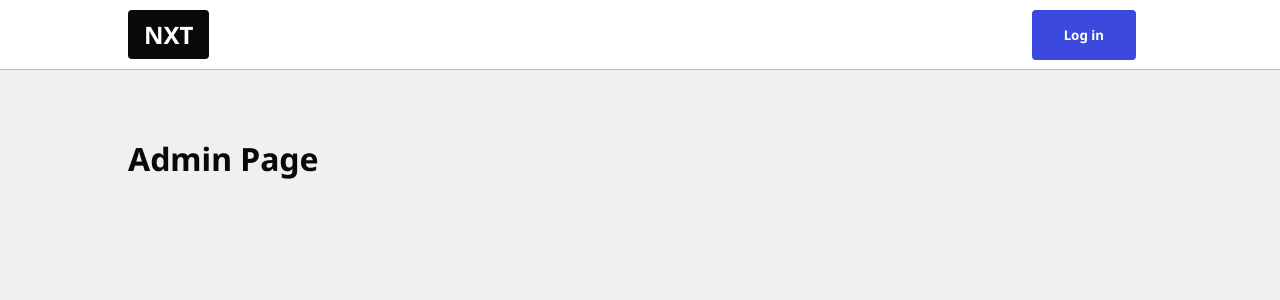
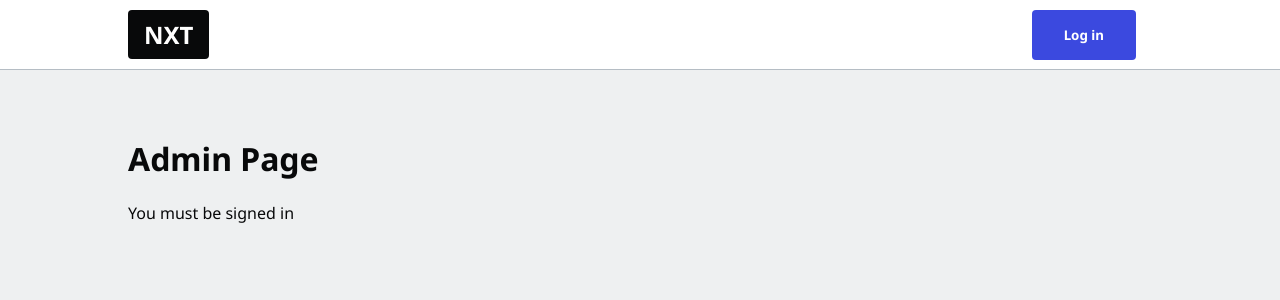
Before and after one commit to RajGM/BlogTech, a Next.js app: page /admin in a window 1280 px wide. Shown: the top 300 px of the page. Built offline with nearby package versions, Linux system fonts and the light colour scheme; no server answers.

Commit message:
AuthCheck component added

```diff
--- /dev/null
+++ b/components/AuthCheck.tsx
@@ -0,0 +1,10 @@
+import Link from 'next/link';
+import { useContext } from 'react';
+import { userContext } from '../lib/context';
+
+// Component's children only shown to logged-in users
+export default function AuthCheck(props) {
+  const { username } = useContext(userContext);
+
+  return username ? props.children : props.fallback || <Link href="/enter">You must be signed in</Link>;
+}
--- a/pages/admin/index.tsx
+++ b/pages/admin/index.tsx
@@ -1,5 +1,10 @@
-export default function AdminPostsPage({}){
+import AuthCheck from '../../components/AuthCheck';
+
+export default function AdminPostsPage({ }) {
     return (<main>
         <h1>Admin Page</h1>
+        <AuthCheck>
+
+        </AuthCheck>
     </main>)
 }
```
